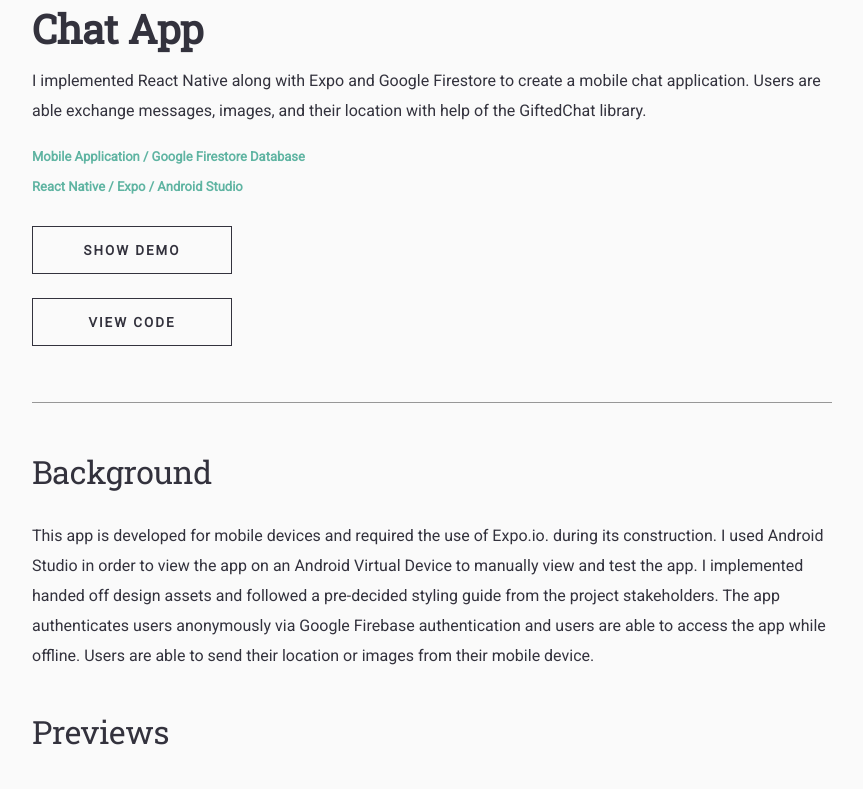
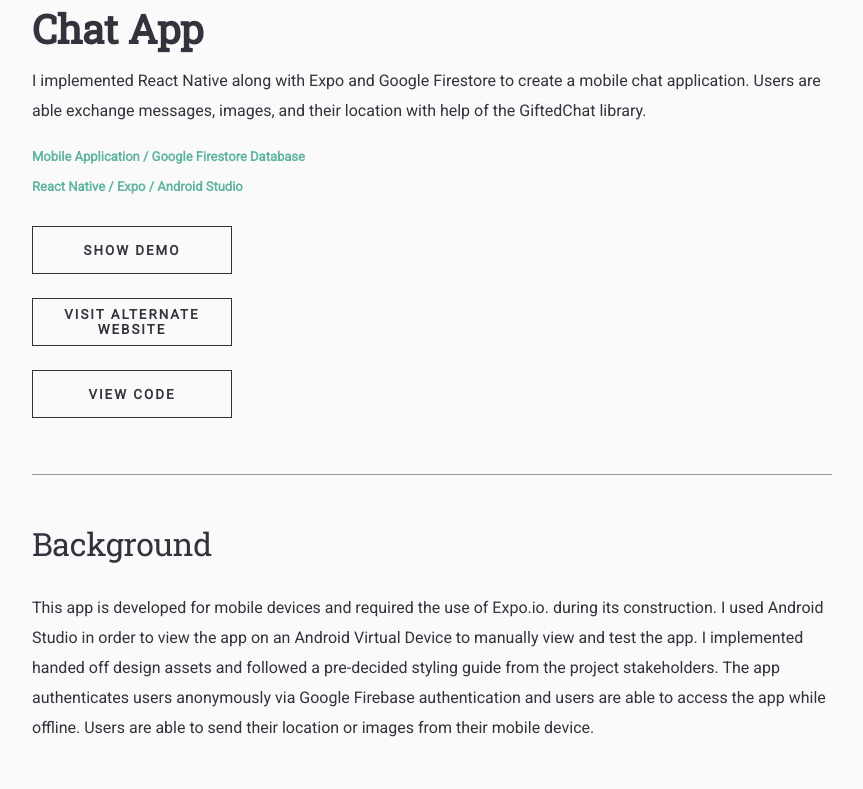
Before and after one commit to mdillemuth/portfolio, a React (Create React App) app: page /portfolio/chat-app in a window 1280 px wide. Shown: the part 1034-1823 px from the top of the page, without its empty margins (208-1071 px from the left). Built offline with nearby package versions, Linux system fonts and the light colour scheme.

Commit message:
Add myFlix angular client information to projectData

```diff
--- a/src/components/ProjectCard.js
+++ b/src/components/ProjectCard.js
@@ -37,6 +37,26 @@
         >
           <button className='btn btn--secondary'>
             <span className='btn__span--secondary'>VISIT WEBSITE</span>
+          </button>
+        </a>
+      );
+    }
+  };
+
+  // Renders button with link to alternate website for project with alternate website
+  const renderAltWebsiteBtn = () => {
+    if (project.links.websiteAlt !== null) {
+      return (
+        <a
+          className='btn--projectCard'
+          href={project.links.website}
+          target='_blank'
+          rel='noreferrer'
+        >
+          <button className='btn btn--secondary'>
+            <span className='btn__span--secondary'>
+              VISIT ALTERNATE WEBSITE
+            </span>
           </button>
         </a>
       );
@@ -89,6 +109,7 @@
             </div>
             <ProjectCardDemo demo={project.imgSrc.demo} />
             {renderWebsiteBtn()}
+            {renderAltWebsiteBtn()}
             {renderCaseStudyBtn()}
             <a
               className='btn--projectCard'
--- a/src/projectData.js
+++ b/src/projectData.js
@@ -10,18 +10,20 @@
       demo: '/img/myFightFlix-demo.gif',
     },
     categories: {
-      primary: 'Full-Stack / MERN / Bootstrap',
+      primary: 'Full-Stack / MERN / MEAN',
       secondary: 'Node.js / Express.js / React / Redux',
     },
     links: {
       github: 'https://github.com/mdillemuth/fightFlix-client',
       website: 'https://my-fight-flix.netlify.app/',
+      websiteAlt:
+        'https://mdillemuth.github.io/myFightFlix-angular-client/welcome/',
       caseStudy: 'https://mdillemuth.github.io/myFightFlix-case-study/',
     },
     description:
-      'A full-stack web app that allows users to create an account and create a list of their favorites movies. Developed with the MERN stack (MongoDB, Express.js, React, Node.js) and uses Redux.',
+      'A full-stack web app that allows users to create an account and create a list of their favorites movies. RESTful backend server with Node and Express. Front end clients in React and Angular.',
     background:
-      'myFightFlix is a web app that provides users with access to information about movies, directors, and genres. Users can create an account, update their personal data, and curate a list of their favorite movies. The server is built with Node.js and Express.js and uses a RESTful API. The backend is hosted with Heroku and uses JWT based authentication with the help of passport.js. The frontend is built in React and uses Redux state management.',
+      'myFightFlix is a web app that provides users with access to information about movies, directors, and genres. Users can create an account, update their personal data, and curate a list of their favorite movies. The server is built with Node.js and Express.js and uses a RESTful API. The backend is hosted with Heroku and uses JWT based authentication with the help of passport.js. There are two front end clients, one built in React and another in Angular.',
   },
 
   {
```
Also changed, not shown: work_log.txt (added), 2 other files (tests, documents, lock files or other folders).
